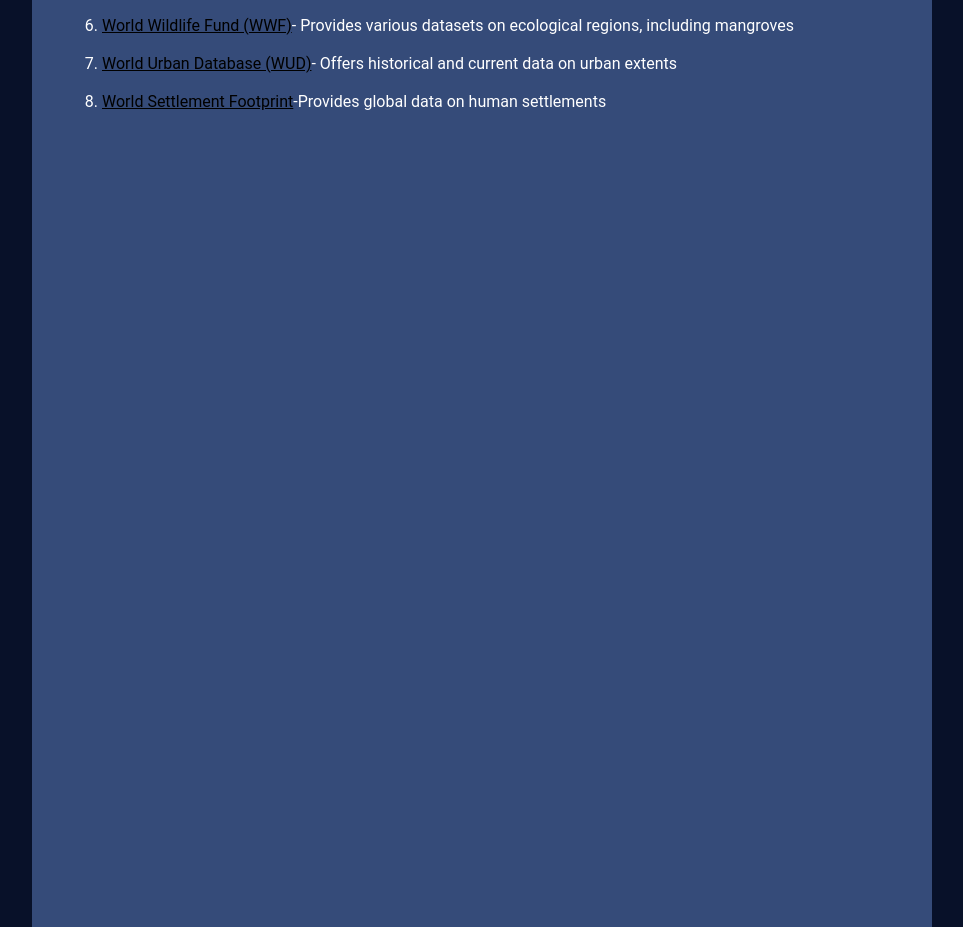
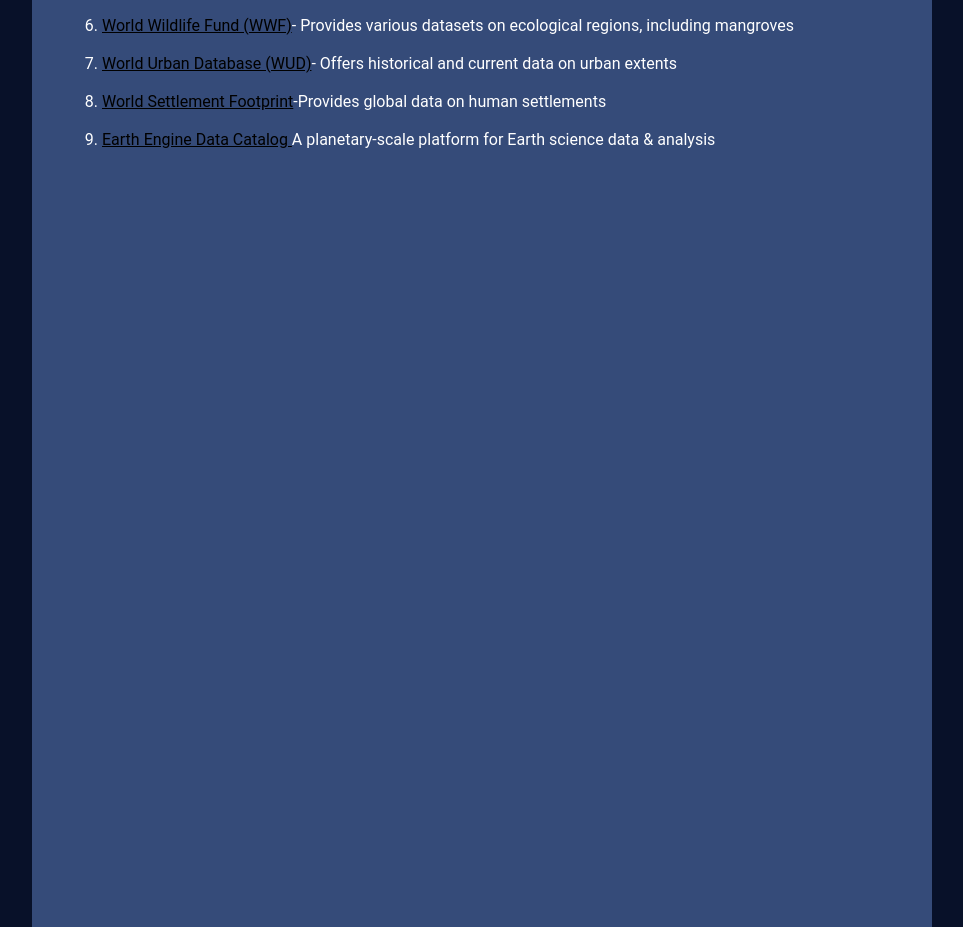
Before and after one commit to sarahtuke/HASS-assignment5, a plain HTML site: page index.html in a window 1280 px wide. Shown: the part 2629-3556 px from the top of the page, without its empty margins (118-1081 px from the left). Drawn offline with nearby package versions, Linux system fonts and the light colour scheme.

Commit message:
Added Earth Engine Data Catalog

```diff
--- a/index.html
+++ b/index.html
@@ -181,7 +181,8 @@ let width = 1000, height = 600;
             <li><a href="https://www.wudapt.org/">World Urban Database (WUD)</a>- Offers historical and current data on urban extents </li>
             <br>
             <li><a href="https://developers.google.com/earth-engine/datasets/catalog/DLR_WSF_WSF2015_v1">World Settlement Footprint</a>-Provides global data on human settlements </li>
-
+            <br>
+            <li><a href="https://developers.google.com/earth-engine/datasets"> Earth Engine Data Catalog </a> A planetary-scale platform for Earth science data & analysis </li>
         </ol>
 
 
```
